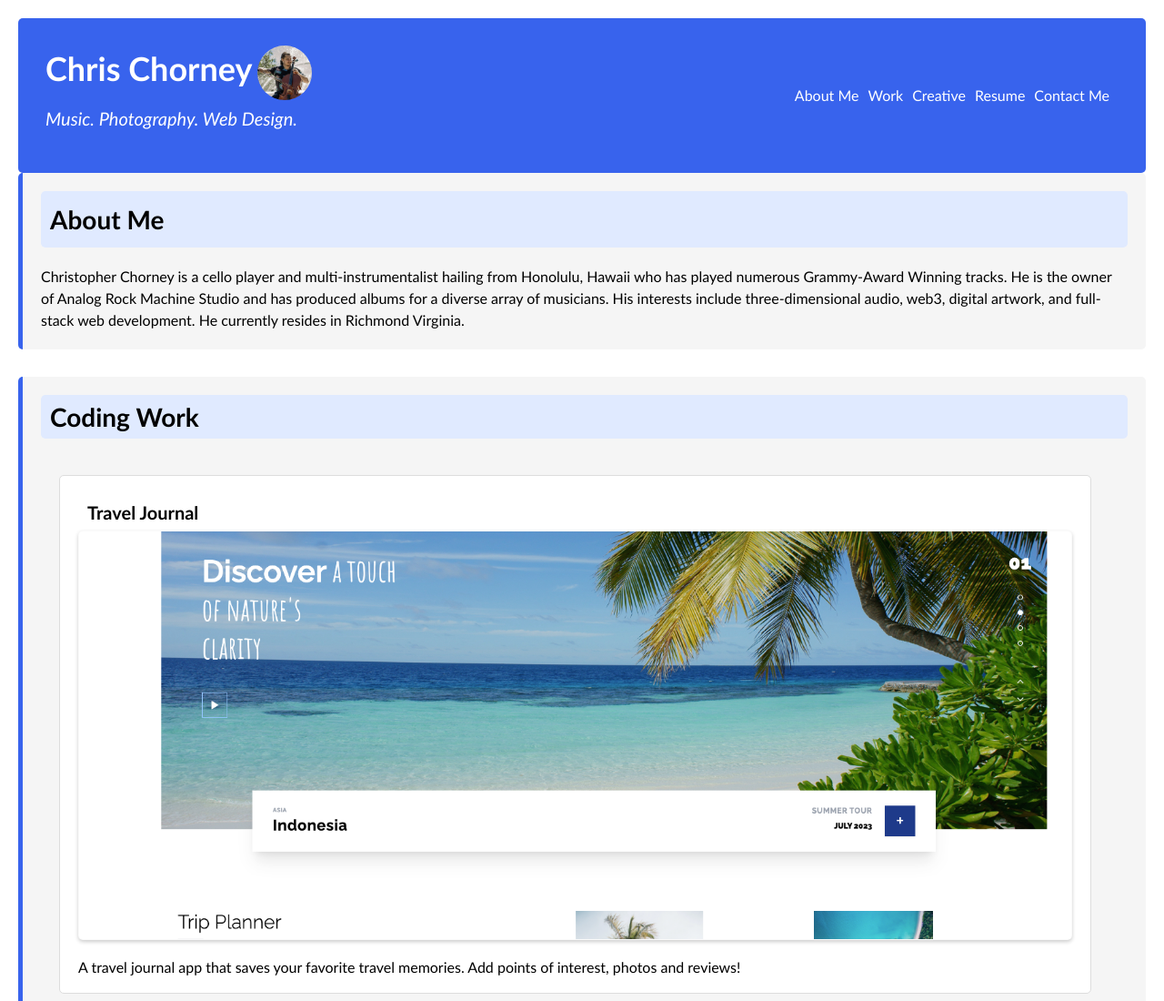
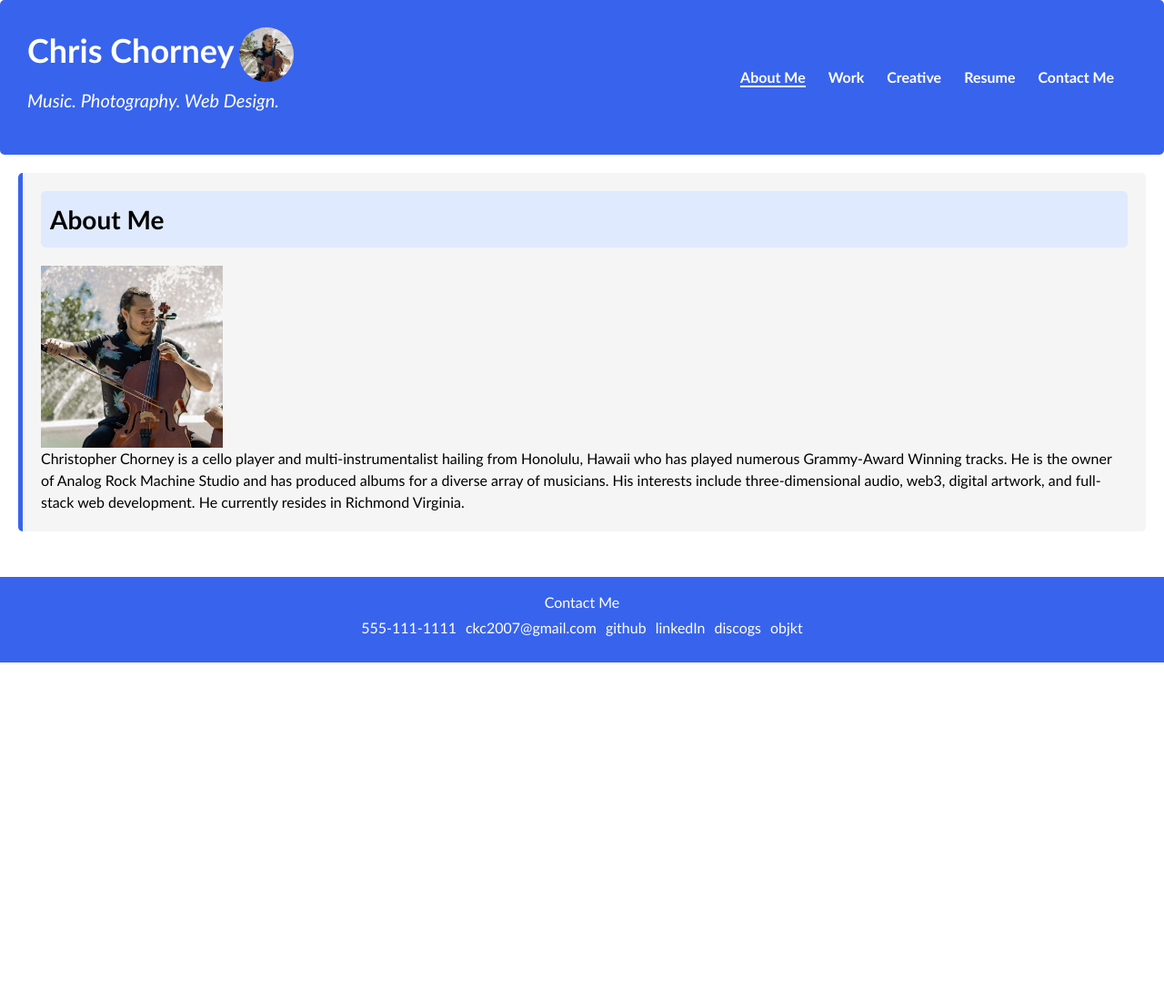
Before and after one commit to ckc2007/React-Porfolio, a React (Create React App) app: page / in a window 1280 px wide. Shown: the top 1100 px of the page at 91% size. After the commit the page ends 800 px from the top, so only its background shows below. Built offline with nearby package versions, Linux system fonts and the light colour scheme.

Commit message:
saving progress, added form and nav logic

```diff
--- a/package.json
+++ b/package.json
@@ -3,6 +3,9 @@
   "version": "0.1.0",
   "private": true,
   "dependencies": {
+    "@fortawesome/fontawesome-svg-core": "^6.4.0",
+    "@fortawesome/free-brands-svg-icons": "^6.4.0",
+    "@fortawesome/react-fontawesome": "^0.2.0",
     "@testing-library/jest-dom": "^5.11.4",
     "@testing-library/react": "^11.1.0",
     "@testing-library/user-event": "^12.1.10",
--- a/src/App.js
+++ b/src/App.js
@@ -1,11 +1,21 @@
-import React from "react";
+import React, { useState } from "react";
+import Header from "./components/Header";
 import Main from "./components/Main";
-
+import Footer from "./components/Footer";
 
 function App() {
+  const [activeTab, setActiveTab] = useState("About Me");
+
+  const handleTabChange = (tab) => {
+    setActiveTab(tab);
+  };
+
   return (
     <div>
-      <Main />
+      {/* Pass onTabChange function to Header */}
+      <Header onTabChange={handleTabChange} />
+      <Main activeTab={activeTab} />
+      <Footer />
     </div>
   );
 }
--- a/src/components/AboutMe.js
+++ b/src/components/AboutMe.js
@@ -4,6 +4,14 @@ function AboutMe() {
   return (
     <section id="about-me" className="about-me">
       <h2>About Me</h2>
+      <img
+        className="display-inline"
+        src="/images/chorney bio pic.jpeg"
+        alt="chris chorney in an aloha shirt with his cello by a fountain"
+        width="200"
+        height="200"
+      />
+
       <p>
         Christopher Chorney is a cello player and multi-instrumentalist hailing
         from Honolulu, Hawaii who has played numerous Grammy-Award Winning
--- a/src/components/Card.js
+++ b/src/components/Card.js
@@ -1,7 +1,7 @@
 import React from "react";
 
 function Card(props) {
-  const { title, imageUrl, description, linkUrl, linkText } = props;
+  const { title, imageUrl, description, linkUrl, linkText, githubUrl } = props;
 
   return (
     <div className="card">
@@ -10,6 +10,18 @@ function Card(props) {
         <img src={imageUrl} alt={title} />
       </a>
       <p>{description}</p>
+      {githubUrl && (
+        <div>
+          <a
+            href={githubUrl}
+            target="_blank"
+            rel="noopener noreferrer"
+            className="github-link"
+          >
+            GitHub
+          </a>
+        </div>
+      )}
     </div>
   );
 }
--- a/src/components/Header.js
+++ b/src/components/Header.js
@@ -1,7 +1,7 @@
 import React from "react";
 import Nav from "./Nav";
 
-function Header() {
+function Header({ onTabChange }) {
   return (
     <header>
       <div>
@@ -15,8 +15,7 @@ function Header() {
         />
         <p id="tagline">Music. Photography. Web Design.</p>
       </div>
-      {/* import from Nav component */}
-      <Nav />
+      <Nav onTabChange={onTabChange} />
     </header>
   );
 }
--- a/src/components/Main.js
+++ b/src/components/Main.js
@@ -1,23 +1,19 @@
 import React from "react";
 
-import Header from "./Header";
 import AboutMe from "./AboutMe";
 import Work from "./Work";
 import WorkCreative from "./WorkCreative";
 import Resume from "./Resume";
 import ContactForm from "./ContactForm";
-import Footer from "./Footer";
 
-function Main() {
+function Main({ activeTab }) {
   return (
     <main>
-      <Header />
-      <AboutMe />
-      <Work />
-      <WorkCreative />
-      <Resume />
-      <ContactForm />
-      <Footer />
+      {activeTab === "About Me" && <AboutMe />}
+      {activeTab === "Work" && <Work />}
+      {activeTab === "Work Creative" && <WorkCreative />}
+      {activeTab === "Resume" && <Resume />}
+      {activeTab === "Contact" && <ContactForm />}
     </main>
   );
 }
--- a/src/components/Nav.js
+++ b/src/components/Nav.js
@@ -1,23 +1,60 @@
-import React from "react";
+import React, { useState } from "react";
 
-function Nav() {
+function Nav({ onTabChange }) {
+  const [activeTab, setActiveTab] = useState("About Me");
+
+  const handleClick = (tab) => {
+    setActiveTab(tab);
+    onTabChange(tab);
+  };
+
   return (
     <nav>
       <ul>
         <li className="display-inline">
-          <a href="#about-me">About Me</a>
+          <a
+            href="#about-me"
+            className={activeTab === "About Me" ? "active" : ""}
+            onClick={() => handleClick("About Me")}
+          >
+            About Me
+          </a>
         </li>
         <li className="display-inline">
-          <a href="#work">Work</a>
+          <a
+            href="#work"
+            className={activeTab === "Work" ? "active" : ""}
+            onClick={() => handleClick("Work")}
+          >
+            Work
+          </a>
         </li>
         <li className="display-inline">
-          <a href="#creative">Creative</a>
+          <a
+            href="#creative"
+            className={activeTab === "Work Creative" ? "active" : ""}
+            onClick={() => handleClick("Work Creative")}
+          >
+            Creative
+          </a>
         </li>
         <li className="display-inline">
-          <a href="#resume">Resume</a>
+          <a
+            href="#resume"
+            className={activeTab === "Resume" ? "active" : ""}
+            onClick={() => handleClick("Resume")}
+          >
+            Resume
+          </a>
         </li>
         <li className="display-inline">
-          <a href="#contact-me">Contact Me</a>
+          <a
+            href="#contact-me"
+            className={activeTab === "Contact" ? "active" : ""}
+            onClick={() => handleClick("Contact")}
+          >
+            Contact Me
+          </a>
         </li>
       </ul>
     </nav>
--- a/src/components/Work.js
+++ b/src/components/Work.js
@@ -8,26 +8,30 @@ const workItems = [
     imageUrl: "/images/Travel-Journal.png",
     description:
       "A travel journal app that saves your favorite travel memories. Add points of interest, photos and reviews!",
-    linkUrl: "https://github.com/ckc2007/Travel-Journal",
+    linkUrl: "https://travel-journal.herokuapp.com/",
+    githubUrl: "https://github.com/ckc2007/Travel-Journal",
   },
   {
     title: "Instrument Rent Calculator",
     imageUrl: "/images/Instrument-Rent-Calculator.png",
     description:
       "A custom instrument rental calculator for Jan Hampton Violins.",
-    linkUrl: "https://github.com/ckc2007/Instrument-Rent-Calculator",
+    linkUrl: "https://ckc2007.github.io/Instrument-Rent-Calculator/",
+    githubUrl: "https://github.com/ckc2007/Instrument-Rent-Calculator",
   },
   {
     title: "README Generator",
     imageUrl: "/images/README-Generator.png",
     description: "A command-line professional README generator application.",
     linkUrl: "https://github.com/ckc2007/README-Generator",
+    githubUrl: "https://github.com/ckc2007/README-Generator",
   },
   {
     title: "Tech Blog",
     imageUrl: "/images/The-Tech-Blob.png",
     description: "A CMS-style blog site with a sense of humor.",
-    linkUrl: "https://github.com/ckc2007/Tech-Blog",
+    linkUrl: "https://the-tech-blob.herokuapp.com/",
+    githubUrl: "https://github.com/ckc2007/Tech-Blog",
   },
   {
     title: "Employee Tracker",
@@ -35,12 +39,15 @@ const workItems = [
     description:
       "A command-line application that manages a company (or starship's) employee database.",
     linkUrl: "https://github.com/ckc2007/Employee-Tracker",
+    githubUrl: "https://github.com/ckc2007/Employee-Tracker",
   },
   {
     title: "Online Coding Quiz",
     imageUrl: "/images/Coding-Quiz.png",
     description: "A timed quiz on JavaScript fundamentals.",
-    linkUrl: "https://github.com/ckc2007/Test-Your-Code-Knowledge-Online-Quiz",
+    linkUrl: "https://ckc2007.github.io/Test-Your-Code-Knowledge-Online-Quiz/",
+    githubUrl:
+      "https://github.com/ckc2007/Test-Your-Code-Knowledge-Online-Quiz",
   },
   {
     title: "The Book Was Better - Book Finder App",
@@ -48,46 +55,52 @@ const workItems = [
     description:
       "Quickly and easily search for film adaptations of books I have read",
     linkUrl:
+      "https://ckc2007.github.io/The-Book-Was-Better-Movie-Book-Finder-App/",
+    githubUrl:
       "https://github.com/ckc2007/The-Book-Was-Better-Movie-Book-Finder-App",
   },
-  {
-    title: "Weather Dashboard",
-    imageUrl: "/images/Weather-Dashboard.png",
-    description: "A weather dashboard that shows the 5 day forecast by city.",
-    linkUrl: "https://github.com/ckc2007/Weather-Dashboard-5-Day-Forecast",
-  },
-  {
-    title: "Workday Scheduler",
-    imageUrl: "/images/Work-Day-Scheduler.png",
-    description:
-      "A calendar application that saves user input and changes its appearance based on the time of day.",
-    linkUrl: "https://github.com/ckc2007/Workday-Scheduler",
-  },
-  {
-    title: "Password Generator",
-    imageUrl: "/images/Password-Generator.png",
-    description:
-      "A password generator that returns a randomized string based on user-defined parameters.",
-    linkUrl: "https://github.com/ckc2007/Password-Generator-App",
-  },
-  {
-    title: "Code Wars",
-    imageUrl: "/images/codewars section pic.png",
-    description: "Practice kata",
-    linkUrl: "https://www.codewars.com/users/ckc2007",
-  },
-  {
-    title: "Code Signal",
-    imageUrl: "/images/codesignal section pic.png",
-    description: "Coding challenges and training",
-    linkUrl: "https://app.codesignal.com/profile/christoph_jqs",
-  },
-  {
-    title: "Mimo App",
-    imageUrl: "/images/mimo web.png",
-    description: "Certifications in web development, Python and SQL",
-    linkUrl: "https://mimo.org/",
-  },
+  // {
+  //   title: "Weather Dashboard",
+  //   imageUrl: "/images/Weather-Dashboard.png",
+  //   description: "A weather dashboard that shows the 5 day forecast by city.",
+  //   linkUrl: "https://github.com/ckc2007/Weather-Dashboard-5-Day-Forecast",
+  // },
+  // {
+  //   title: "Workday Scheduler",
+  //   imageUrl: "/images/Work-Day-Scheduler.png",
+  //   description:
+  //     "A calendar application that saves user input and changes its appearance based on the time of day.",
+  //   linkUrl: "https://github.com/ckc2007/Workday-Scheduler",
+  // },
+  // {
+  //   title: "Password Generator",
+  //   imageUrl: "/images/Password-Generator.png",
+  //   description:
+  //     "A password generator that returns a randomized string based on user-defined parameters.",
+  //   linkUrl: "https://github.com/ckc2007/Password-Generator-App",
+  //   githubUrl: "https://github.com/ckc2007/Password-Generator-App",
+  // },
+  // {
+  //   title: "Code Wars",
+  //   imageUrl: "/images/codewars section pic.png",
+  //   description: "Practice kata",
+  //   linkUrl: "https://www.codewars.com/users/ckc2007",
+  //   githubUrl: "https://www.codewars.com/users/ckc2007",
+  // },
+  // {
+  //   title: "Code Signal",
+  //   imageUrl: "/images/codesignal section pic.png",
+  //   description: "Coding challenges and training",
+  //   linkUrl: "https://app.codesignal.com/profile/christoph_jqs",
+  //   githubUrl: "https://app.codesignal.com/profile/christoph_jqs",
+  // },
+  // {
+  //   title: "Mimo App",
+  //   imageUrl: "/images/mimo web.png",
+  //   description: "Certifications in web development, Python and SQL",
+  //   linkUrl: "https://mimo.org/",
+  //   githubUrl: "https://mimo.org/",
+  // },
 ];
 
 function Work() {
@@ -107,6 +120,18 @@ function Work() {
               />
             </a>
             <p>{workItems[0].description}</p>
+            {workItems[0].githubUrl && (
+              <div>
+                <a
+                  href={workItems[0].githubUrl}
+                  target="_blank"
+                  rel="noopener noreferrer"
+                  className="github-link"
+                >
+                  GitHub
+                </a>
+              </div>
+            )}
           </div>
           <div className="card-container">
             {/* Map through the rest of the work items and use the Card component */}
@@ -117,6 +142,7 @@ function Work() {
                 imageUrl={item.imageUrl}
                 description={item.description}
                 linkUrl={item.linkUrl}
+                githubUrl={item.githubUrl} // Add the githubUrl prop for the "GitHub" link
               />
             ))}
           </div>
--- a/src/style/style.css
+++ b/src/style/style.css
@@ -63,6 +63,27 @@ nav {
 nav li {
   margin: 5px;
   display: inline-block;
+}
+
+nav ul {
+  list-style-type: none;
+  padding: 0;
+  margin: 0;
+}
+
+nav li {
+  display: inline;
+  margin-right: 20px;
+}
+
+nav a {
+  text-decoration: none;
+  color: white;
+  font-weight: bold;
+}
+
+nav a.active {
+  border-bottom: 2px solid white; /* Add your desired underline style */
 }
 
 /* links */
@@ -138,6 +159,15 @@ h3 {
   background-color: #fff;
   flex: 0 1 calc(50% - 10px); /* Set width to 50% minus margin */
   margin-right: 20px; /* Add margin between cards */
+}
+
+.card p {
+  margin-bottom: 10px; /* Add margin between the description and the link */
+}
+
+.github-link {
+  margin-top: 5px; /* Add padding around the GitHub link */
+  color: blue;
 }
 
 /* set the main work image to be the largest at all times - note flex 0 1 100%<<< */
```
Also changed, not shown: 1 other file (tests, documents, lock files or other folders).
